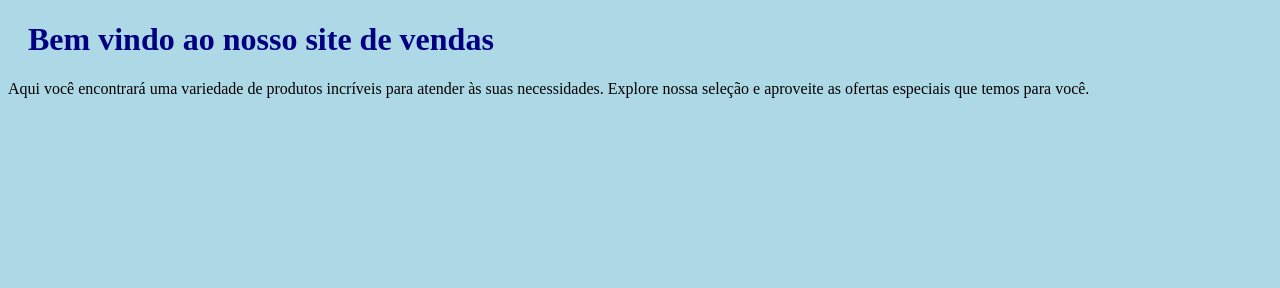
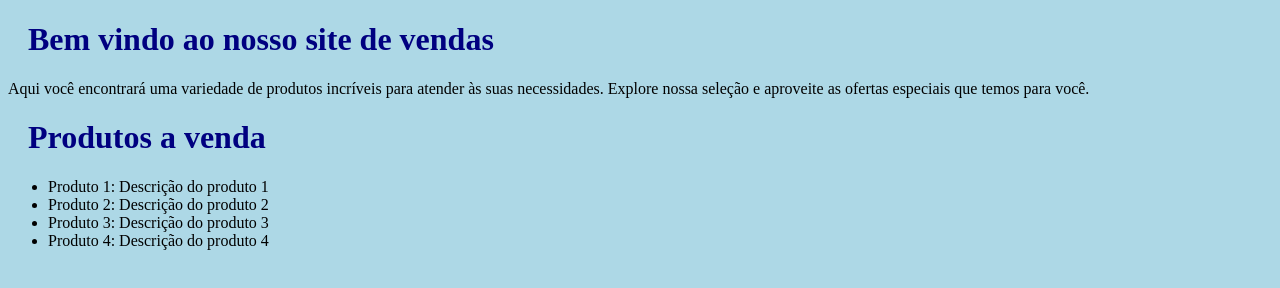
Before and after one commit to mariaisabelsantos450-droid/projeto_vendas, a plain HTML site: page index.html in a window 1280 px wide. Drawn offline with Linux system fonts and the light colour scheme.

Commit message:
feat; inclui a lista de produtos na página ref #4

```diff
--- a/index.html
+++ b/index.html
@@ -9,6 +9,12 @@
 <body>
     <h1>Bem vindo ao nosso site de vendas</h1>
     <p>Aqui você encontrará uma variedade de produtos incríveis para atender às suas necessidades. Explore nossa seleção e aproveite as ofertas especiais que temos para você.</p>
-
+    <h1>Produtos a venda</h1>
+    <ul>
+        <li>Produto 1: Descrição do produto 1</li>
+        <li>Produto 2: Descrição do produto 2</li>
+        <li>Produto 3: Descrição do produto 3</li>
+        <li>Produto 4: Descrição do produto 4</li>
+    </ul>
 </body>
 </html>
```
